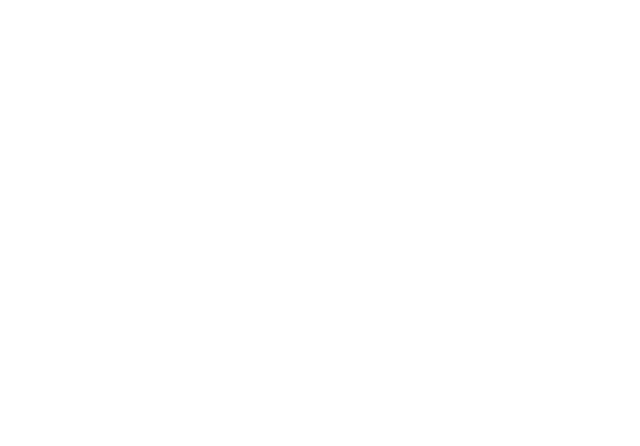
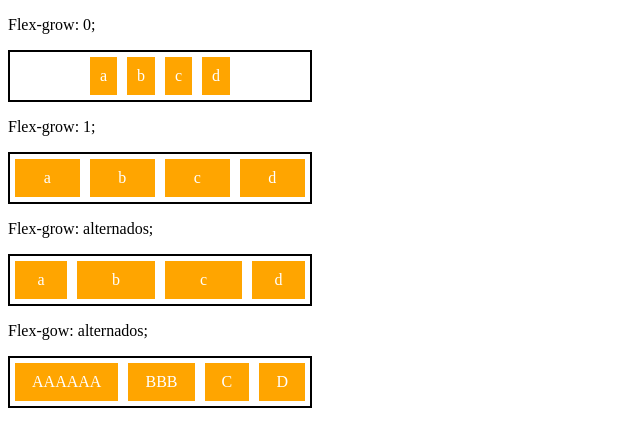
Before and after one commit to AndreSan7os/HTML5-CSS3-Intermediario, a plain HTML site: page flex-box/08-flex-grow/index.html in a window 1280 px wide. Shown: the whole page, without its empty margins (0-640 px from the left). Drawn offline with Linux system fonts and the light colour scheme.

Commit message:
flex-box
flex-box

```diff
--- a/flex-box/08-flex-grow/index.html
+++ b/flex-box/08-flex-grow/index.html
@@ -4,9 +4,41 @@
     <meta charset="UTF-8">
     <meta http-equiv="X-UA-Compatible" content="IE=edge">
     <meta name="viewport" content="width=device-width, initial-scale=1.0">
-    <title>Flex-flow</title>
+    <link rel="stylesheet" href="style.css">
+    <title>Flex-grow</title>
 </head>
 <body>
 
+    <p>Flex-grow: 0;</p>
+    <div class="flex-container fg-0">
+        <div class="item fg-0">a</div>
+        <div class="item fg-0">b</div>
+        <div class="item fg-0">c</div>
+        <div class="item fg-0">d</div>
+    </div>
+
+    <p>Flex-grow: 1;</p>
+    <div class="flex-container fg-0">
+        <div class="item fg-1">a</div>
+        <div class="item fg-1">b</div>
+        <div class="item fg-1">c</div>
+        <div class="item fg-1">d</div>
+    </div>
+    <p>Flex-grow: alternados;</p>
+    <div class="flex-container fg-0">
+        <div class="item fg-1">a</div>
+        <div class="item fg-2">b</div>
+        <div class="item fg-2">c</div>
+        <div class="item fg-1">d</div>
+    </div>
+
+    <p>Flex-gow: alternados;</p>
+    <div class="flex-container fg-0">
+        <div class="item fg-2">AAAAAA</div>
+        <div class="item fg-2">BBB</div>
+        <div class="item fg-2">C</div>
+        <div class="item fg-2">D</div>
+    </div>
+
 </body>
 </html>
--- /dev/null
+++ b/flex-box/08-flex-grow/style.css
@@ -0,0 +1,30 @@
+.flex-container{
+    display: flex;
+    border: 2px solid black;
+    max-width: 300px;
+    justify-content: center;
+}
+
+.item{
+    background-color: orange;
+    margin: 5px;
+    padding: 10px;
+    text-align: center;
+    color: white;
+}
+
+.fg-0{
+    flex-grow: 0;
+}
+
+.fg-1{
+    flex-grow: 1;
+}
+
+.fg-2{
+    flex-grow: 2;
+}
+
+.fg-3{
+    flex-grow: 3;
+}
--- /dev/null
+++ b/flex-box/09-flex-basis/style.css
@@ -0,0 +1,32 @@
+.flex-container{
+    max-width: 500px;
+    border: 1px solid black;
+    display: flex;
+}
+
+.item{
+    background-color: blue;
+    color: white;
+    text-align: center;
+    margin: 5px;
+}
+
+.bauto{
+    flex-basis: auto;
+}
+
+.fg-0{
+    flex-grow: 0;
+}
+
+.fg-1{
+    flex-grow: 1;
+}
+
+.fg-2{
+    flex-grow: 2;
+}
+
+.B-0{
+    flex-basis: 0;
+}
--- /dev/null
+++ b/flex-box/10-flex-shrink/style.css
@@ -0,0 +1,34 @@
+.flex-container{
+    display: flex;
+    border: 1px solid black;
+    max-width: 350px;
+
+}
+
+.item{
+    background-color: cornflowerblue;
+    font-size: 25px;
+    text-align: center;
+    margin: 5px;
+}
+
+.s-1{
+    flex-shrink: 1;
+}
+
+.fg-1{
+    flex-grow: 1;
+}
+
+.s-0{
+    flex-shrink: 0;
+    flex-basis: 200px;
+}
+.s-2{
+    flex-shrink: 2;
+    flex-basis: 100px;
+}
+.s-3{
+    flex-shrink: 3;
+    flex-basis: 100px;
+}
```
Also changed, not shown: flex-box/09-flex-basis/index.html (added, +36 -0 lines), flex-box/10-flex-shrink/index.html (added, +51 -0 lines).
